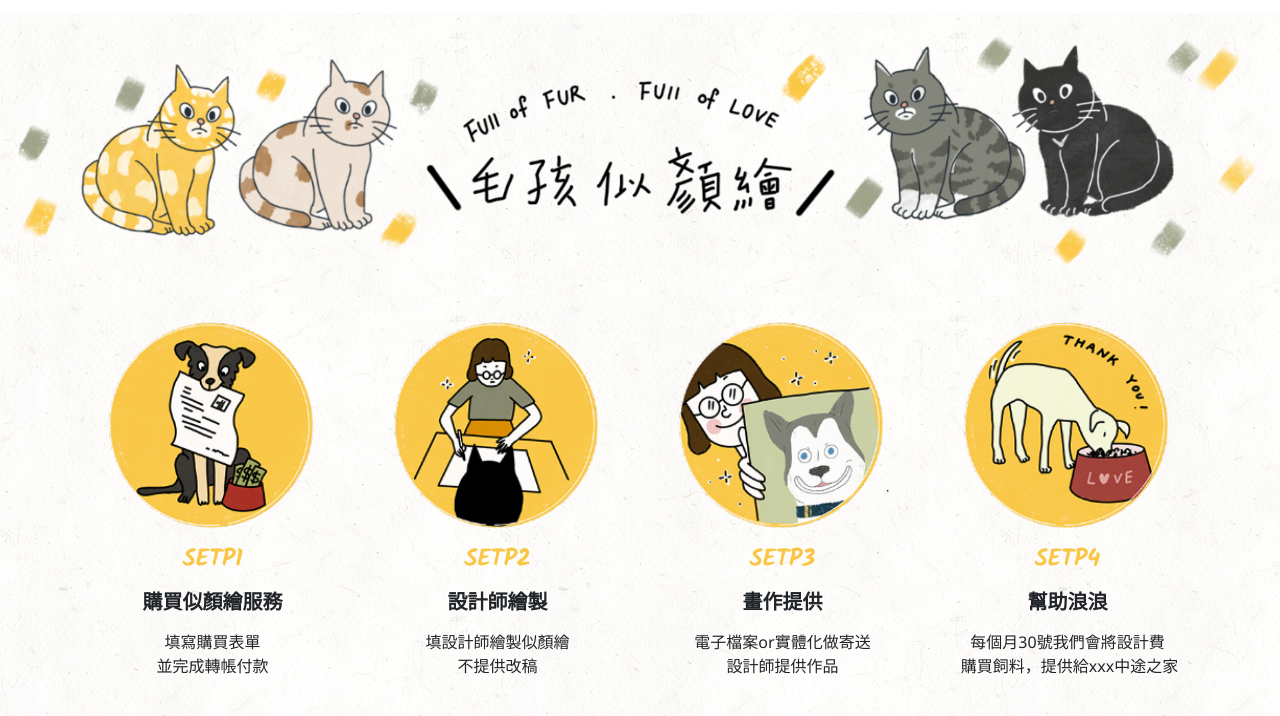
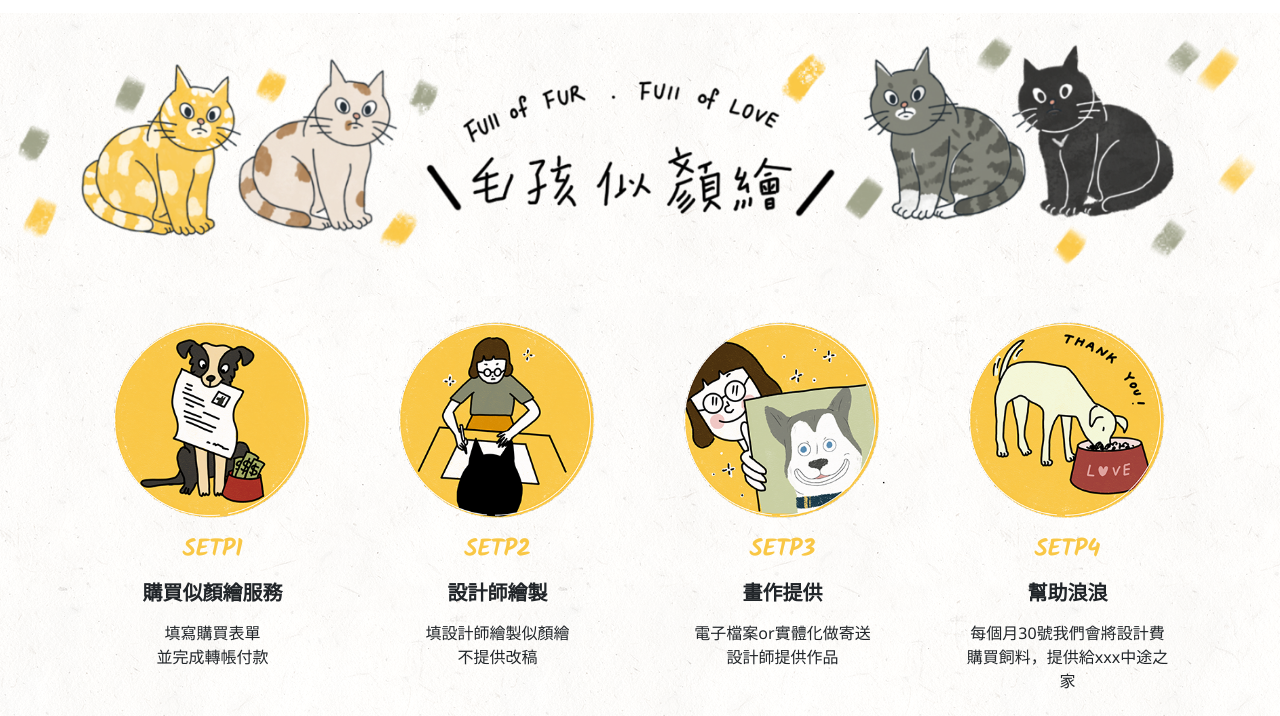
Before and after one commit to yichienHsieh/BootstrapFinalTest, a website: page service.html in a window 1280 px wide. Shown: the part 71-787 px from the top of the page. Drawn offline with nearby package versions, Linux system fonts and the light colour scheme.

Commit message:
修改排版

```diff
--- a/service.html
+++ b/service.html
@@ -56,41 +56,49 @@
       <ul class="row row-cols-1 row-cols-lg-4 list-unstyled">
         <li class="col pb-5">
           <div class="row justify-content-center">
-            <img src="./images/step01.png" alt="step01" class="col-4 col-lg-10 img-fluid me-2 me-lg-0 mb-2">
+            <div class="col-4 col-lg-10 me-2 me-lg-0 mb-2 d-flex justify-content-center align-items-center">
+              <img src="./images/step01.png" alt="step01" class="img-fluid">
+            </div>
             <div class="col-7 col-lg-10 text-start text-lg-center">
               <h5 class="font-k text-primary fw-bold py-2 h4">SETP1</h5>
-              <h5 class="pb-2 fw-bold text-nowrap">購買似顏繪服務</h5>
-              <p class="text-nowrap">填寫購買表單<br>並完成轉帳付款</p>
+              <h5 class="pb-2 fw-bold">購買似顏繪服務</h5>
+              <p>填寫購買表單<br>並完成轉帳付款</p>
             </div>
           </div>
         </li>
         <li class="col pb-5">
           <div class="row justify-content-center">
-            <img src="./images/step02.png" alt="step02" class="col-4 col-lg-10 img-fluid me-2 me-lg-0 mb-2">
+            <div class="col-4 col-lg-10 me-2 me-lg-0 mb-2 d-flex justify-content-center align-items-center">
+              <img src="./images/step02.png" alt="step02" class="img-fluid">
+            </div>
             <div class="col-7 col-lg-10 text-start text-lg-center">
               <h5 class="font-k text-primary fw-bold py-2 h4">SETP2</h5>
-              <h5 class="pb-2 fw-bold text-nowrap">設計師繪製</h5>
-              <p class="text-nowrap">填設計師繪製似顏繪<br>不提供改稿</p>
+              <h5 class="pb-2 fw-bold">設計師繪製</h5>
+              <p>填設計師繪製似顏繪<br>不提供改稿</p>
             </div>
           </div>
         </li>
         <li class="col pb-5">
           <div class="row justify-content-center">
-            <img src="./images/step04.png" alt="step03" class="col-4 col-lg-10 img-fluid me-2 me-lg-0 mb-2">
+            <div class="col-4 col-lg-10 me-2 me-lg-0 mb-2 d-flex justify-content-center align-items-center">
+              <img src="./images/step04.png" alt="step03" class="img-fluid">
+            </div>
             <div class="col-7 col-lg-10 text-start text-lg-center">
               <h5 class="font-k text-primary fw-bold py-2 h4">SETP3</h5>
-              <h5 class="pb-2 fw-bold text-nowrap">畫作提供</h5>
-              <p class="text-nowrap">電子檔案or實體化做寄送<br>設計師提供作品</p>
+              <h5 class="pb-2 fw-bold">畫作提供</h5>
+              <p>電子檔案or實體化做寄送<br>設計師提供作品</p>
             </div>
           </div>
         </li>
         <li class="col pb-5">
           <div class="row justify-content-center">
-            <img src="./images/step03.png" alt="step04" class="col-4 col-lg-10 img-fluid me-2 me-lg-0 mb-2">
+            <div class="col-4 col-lg-10 me-2 me-lg-0 mb-2 d-flex justify-content-center align-items-center">
+              <img src="./images/step03.png" alt="step04" class="img-fluid">
+            </div>
             <div class="col-7 col-lg-10 text-start text-lg-center">
               <h5 class="font-k text-primary fw-bold py-2 h4">SETP4</h5>
-              <h5 class="pb-2 fw-bold text-nowrap">幫助浪浪</h5>
-              <p class="text-nowrap">每個月30號我們會將設計費<br>購買飼料，提供給xxx中途之家</p>
+              <h5 class="pb-2 fw-bold">幫助浪浪</h5>
+              <p>每個月30號我們會將設計費<br>購買飼料，提供給xxx中途之家</p>
             </div>
           </div>
         </li>
```
Also changed, not shown: index.html (+2 -2 lines), layout.html (+1 -1 lines), purchase.html (+1 -1 lines).
